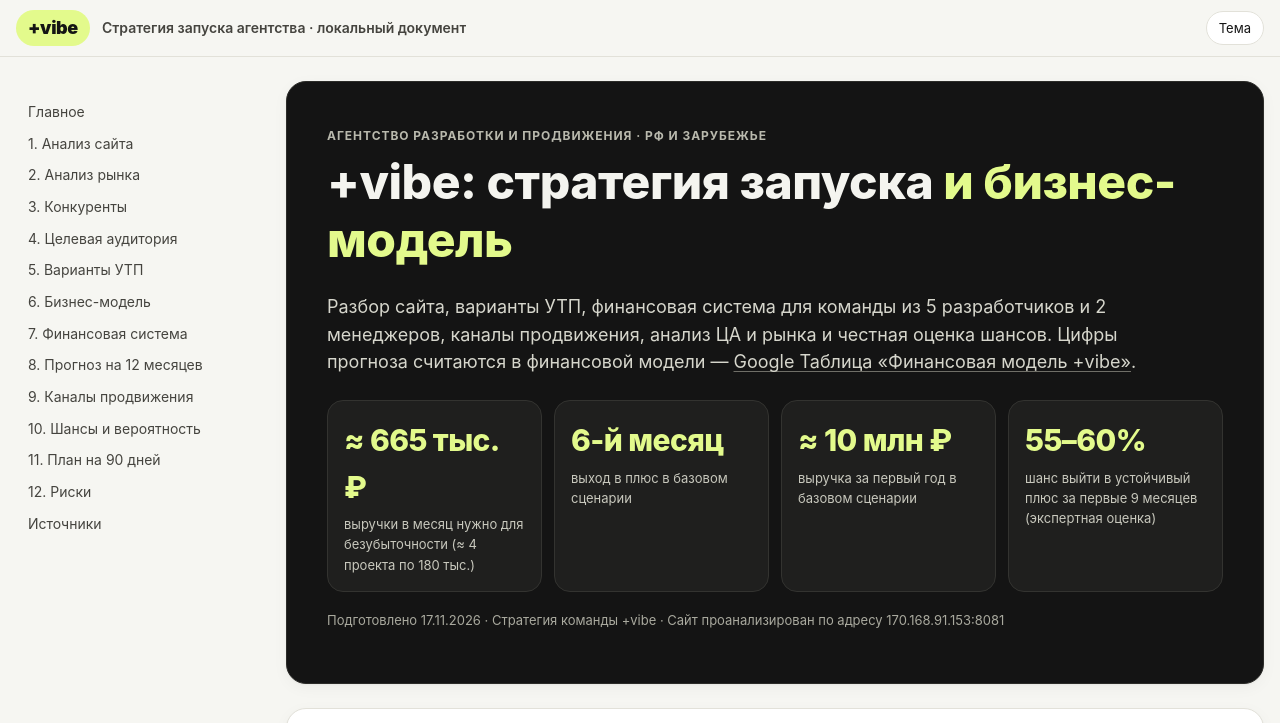
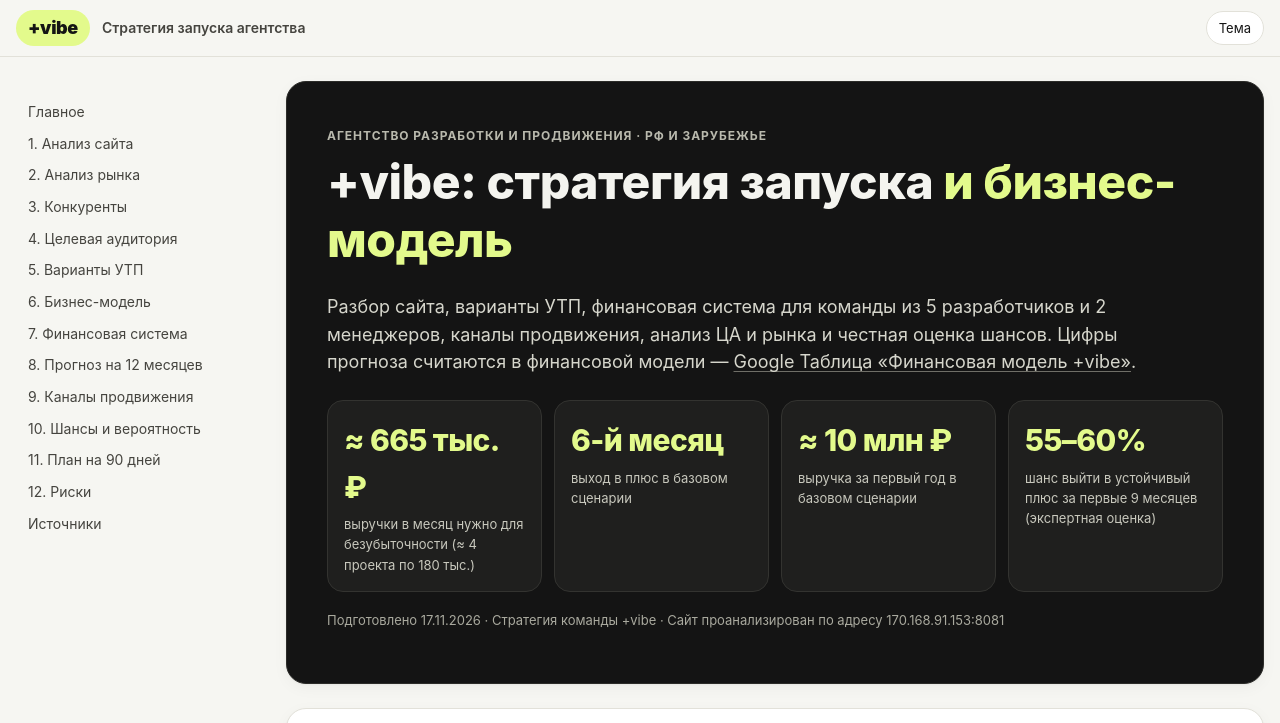
Before and after one commit to annamel-dev/vibe-strategy, a plain HTML site: page index.html in a window 1280 px wide. Shown: the top 723 px of the page. Drawn offline with Linux system fonts and the light colour scheme.

Commit message:
Убрана подпись «локальный документ»

```diff
--- a/index.html
+++ b/index.html
@@ -234,7 +234,7 @@ footer{color:var(--muted);font-size:13px;text-align:center;padding:10px 0 40px}
 <header class="top">
   <div class="top-in">
     <span class="logo">+vibe</span>
-    <span class="top-title">Стратегия запуска агентства · локальный документ</span>
+    <span class="top-title">Стратегия запуска агентства</span>
     <button class="theme-btn" id="themeBtn" type="button" aria-label="Переключить тему">Тема</button>
   </div>
   <div class="chips" id="chips"></div>
```
